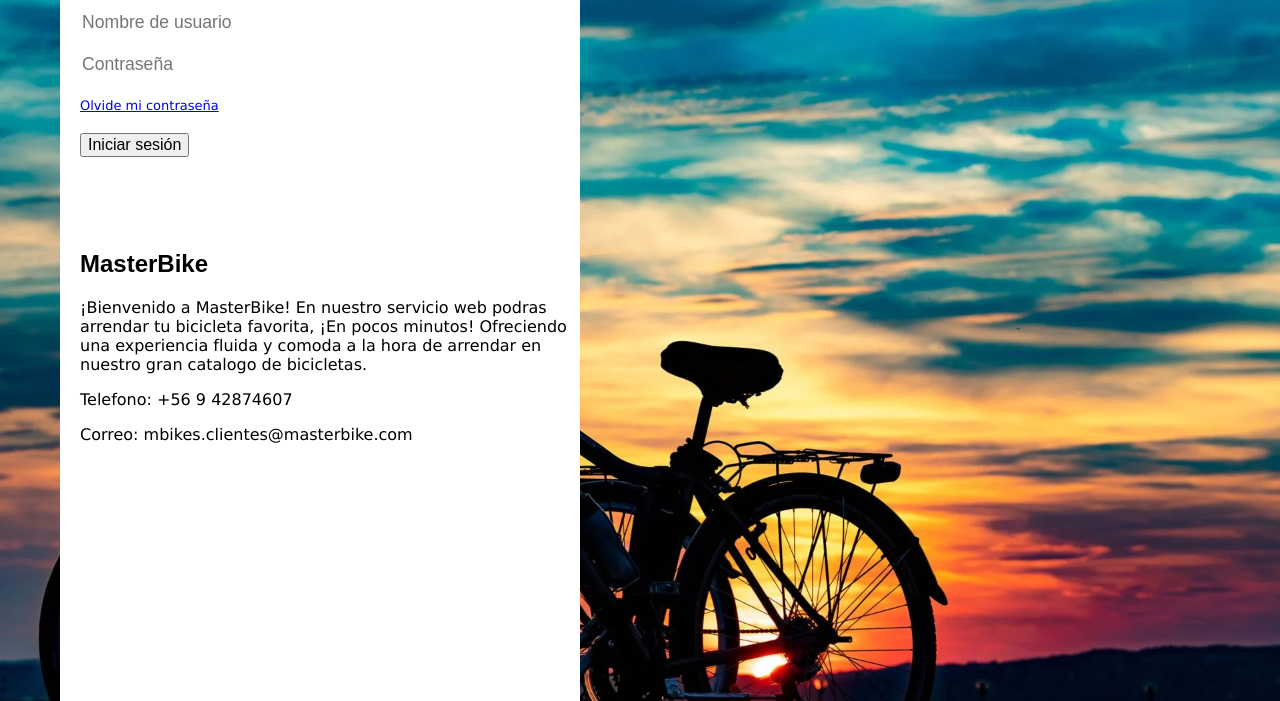
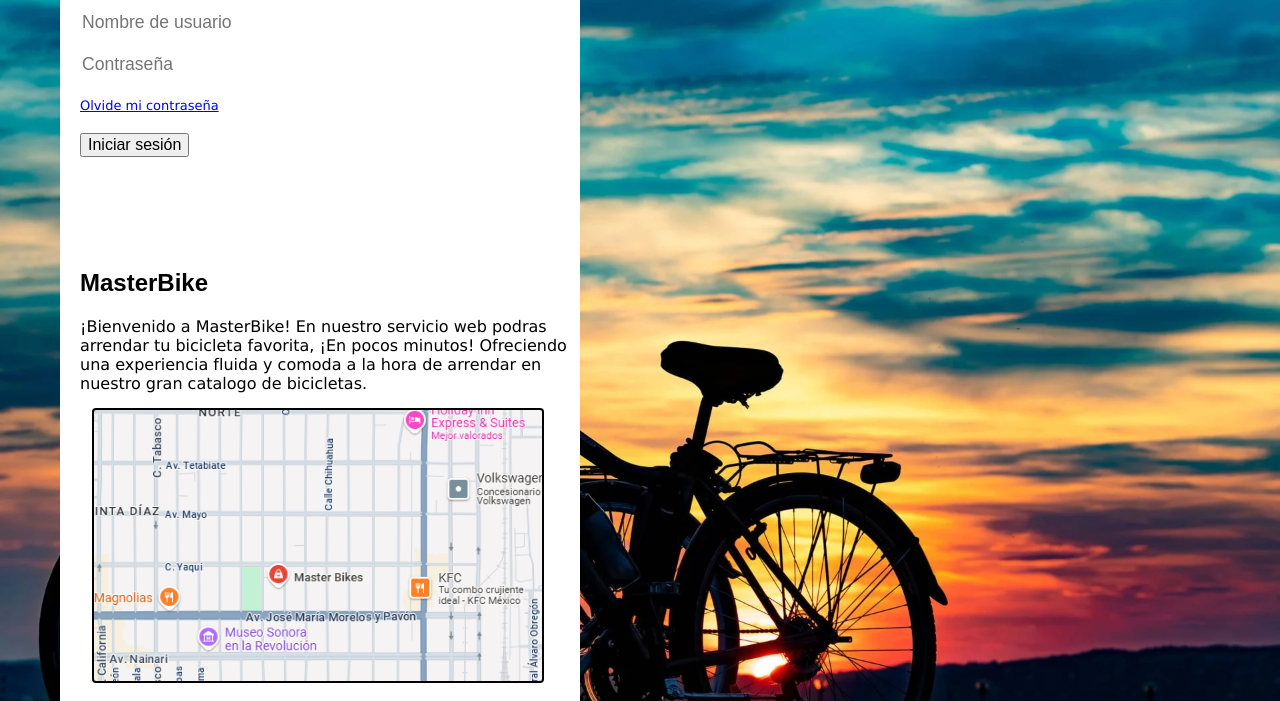
Before and after one commit to brx2b/MasterBike_lpag_ing, a website: page index.html in a window 1280 px wide. Shown: the part 99-800 px from the top of the page. Drawn offline with Linux system fonts and the light colour scheme.

Commit message:
Agregue el mapa y pequeño ajuste en el formato de la portada

```diff
--- a/index.html
+++ b/index.html
@@ -20,10 +20,11 @@
         <a style="font-size: small;" target="_blank" href="https://encrypted-tbn0.gstatic.com/images?q=tbn:ANd9GcSIPhgNn384RVpDGOZ3x4WFVKMqkVg5ngfLMIPUHHK4R93KCuVNo_4pxm614kjI6khM1Gs&usqp=CAU">Olvide mi contraseña<br><br></a>
         <button id="iniciarS" type="button" onclick="iniciar()">Iniciar sesión</button>
         <p id="errorS"></p>
-        <br><br><br>
+        <br><br><br><br>
         <h2 style="font-family: Arial, Helvetica, sans-serif;">MasterBike</h2>
         <p style="font-family: 'Lucida Sans', 'Lucida Sans Regular', 'Lucida Grande', 'Lucida Sans Unicode', Geneva, Verdana, sans-serif;">¡Bienvenido a MasterBike! En nuestro servicio web podras arrendar tu bicicleta favorita, ¡En pocos minutos! Ofreciendo una experiencia fluida y comoda a la hora de arrendar en nuestro gran catalogo de bicicletas.</p>
-
+        <img style="width: 450px; border: black; outline: auto; margin-left: 13px;" src="imsss/image.png">
+        <br><br>
         <p>Telefono: +56 9 42874607</p>
         <p>Correo: mbikes.clientes@masterbike.com</p>
 
```
Also changed, not shown: imsss/image.png (added).
